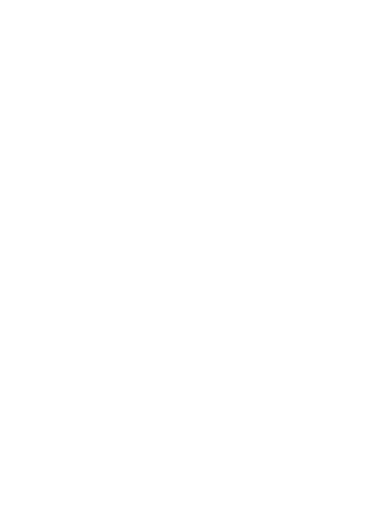
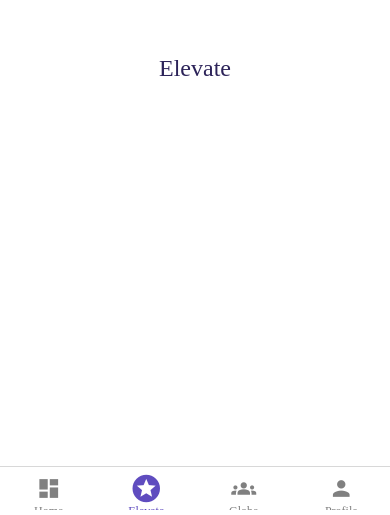
Before and after one commit to NextUEmpower/App-Starter, a React Native app: screen /Elevate in a window 390 px wide. Before the commit this address had no page. Shown: the part 329-844 px from the top of the page. Built offline with nearby package versions, Linux system fonts and the light colour scheme.

Commit message:
Tab navigation implemented

```diff
--- a/App.tsx
+++ b/App.tsx
@@ -5,6 +5,7 @@
 import Colors from './App/Utils/Colors';
 import { Provider } from 'react-redux';
 import store from './App/Store/store';
+import TabNavigation from './App/Navigation/TabNavigation';
 
 const App = () => {
   return (
@@ -14,7 +15,7 @@
           backgroundColor={Colors.WHITE}
           barStyle="dark-content"
         />
-        <AppNavigation />
+        <TabNavigation />
       </GestureHandlerRootView>
     </Provider>
   );
--- /dev/null
+++ b/App/Navigation/TabNavigation.tsx
@@ -0,0 +1,69 @@
+import React from 'react';
+import { createBottomTabNavigator } from '@react-navigation/bottom-tabs';
+import Icon from 'react-native-vector-icons/MaterialIcons';
+import Colors from '../Utils/Colors';
+import Home from '../Screens/Home/Home';
+import Profile from '../Screens/Profile/Profile';
+import Globe from '../Screens/Globe/Globe';
+import Elevate from '../Screens/Elevate/Elevate';
+import { NavigationContainer } from '@react-navigation/native';
+import { StyleSheet } from 'react-native';
+import { hp } from '../Utils/ResponsiveHelpers';
+
+const Tab = createBottomTabNavigator();
+
+const TabNavigation = () => {
+  return (
+    <NavigationContainer>
+      <Tab.Navigator
+        screenOptions={({ route }) => ({
+          tabBarIcon: ({ focused, color, size }) => {
+            let iconName = '';
+            let iconSize = focused ? size + 8 : size;
+
+            if (route.name === 'Home') {
+              iconName = 'dashboard';
+            } else if (route.name === 'Elevate') {
+              iconName = 'stars';
+            } else if (route.name === 'Globe') {
+              iconName = 'groups';
+            } else if (route.name === 'Profile') {
+              iconName = 'person';
+            }
+
+            return <Icon name={iconName} size={iconSize} color={color} style={styles.icon} />;
+          },
+          tabBarActiveTintColor: Colors.PRIMARY_LIGHT,
+          tabBarInactiveTintColor: Colors.GRAY,
+          tabBarStyle: [styles.tabBarStyle],
+          tabBarLabelStyle: {
+            fontSize: 12,
+            fontFamily: 'Lexend-Medium',
+            marginTop: 4,
+          },
+          headerShown: false,
+        })}
+      >
+        <Tab.Screen name="Home" component={Home} />
+        <Tab.Screen name="Elevate" component={Elevate} />
+        <Tab.Screen name="Globe" component={Globe} />
+        <Tab.Screen name="Profile" component={Profile} />
+      </Tab.Navigator>
+    </NavigationContainer>
+  );
+};
+
+const styles = StyleSheet.create({
+  tabBarStyle: {
+    backgroundColor: Colors.WHITE,
+    borderTopWidth: 1,
+    borderTopColor: Colors.LIGHT_GRAY,
+    elevation: 5,
+    paddingVertical: hp(2),
+  },
+  icon: {
+    marginBottom: -4,
+  },
+});
+
+export default TabNavigation;
--- /dev/null
+++ b/App/Screens/Elevate/Elevate.tsx
@@ -0,0 +1,26 @@
+import React from 'react';
+import { View, Text, StyleSheet } from 'react-native';
+import Fonts from '../../Utils/Fonts';
+import Colors from '../../Utils/Colors';
+
+export default function Elevate() {
+  return (
+    <View style={styles.container}>
+      <Text style={styles.title}>Elevate</Text>
+    </View>
+  );
+}
+
+const styles = StyleSheet.create({
+  container: {
+    flex: 1,
+    justifyContent: 'center',
+    alignItems: 'center',
+    backgroundColor: Colors.WHITE,
+  },
+  title: {
+    fontFamily: Fonts.LEXEND_BOLD,
+    fontSize: 24,
+    color: Colors.PRIMARY_DARK,
+  },
+});
--- /dev/null
+++ b/App/Screens/Globe/Globe.tsx
@@ -0,0 +1,26 @@
+import React from 'react';
+import { View, Text, StyleSheet } from 'react-native';
+import Fonts from '../../Utils/Fonts';
+import Colors from '../../Utils/Colors';
+
+export default function Globe() {
+  return (
+    <View style={styles.container}>
+      <Text style={styles.title}>Globe</Text>
+    </View>
+  );
+}
+
+const styles = StyleSheet.create({
+  container: {
+    flex: 1,
+    justifyContent: 'center',
+    alignItems: 'center',
+    backgroundColor: Colors.WHITE,
+  },
+  title: {
+    fontFamily: Fonts.LEXEND_BOLD,
+    fontSize: 24,
+    color: Colors.PRIMARY_DARK,
+  },
+});
--- /dev/null
+++ b/App/Screens/Home/Home.tsx
@@ -0,0 +1,26 @@
+import React from 'react';
+import { View, Text, StyleSheet } from 'react-native';
+import Fonts from '../../Utils/Fonts';
+import Colors from '../../Utils/Colors';
+
+export default function Home() {
+  return (
+    <View style={styles.container}>
+      <Text style={styles.title}>Home</Text>
+    </View>
+  );
+}
+
+const styles = StyleSheet.create({
+  container: {
+    flex: 1,
+    justifyContent: 'center',
+    alignItems: 'center',
+    backgroundColor: Colors.WHITE,
+  },
+  title: {
+    fontFamily: Fonts.LEXEND_BOLD,
+    fontSize: 24,
+    color: Colors.PRIMARY_DARK,
+  },
+});
--- /dev/null
+++ b/App/Screens/Profile/Profile.tsx
@@ -0,0 +1,26 @@
+import React from 'react';
+import { View, Text, StyleSheet } from 'react-native';
+import Fonts from '../../Utils/Fonts';
+import Colors from '../../Utils/Colors';
+
+export default function Profile() {
+  return (
+    <View style={styles.container}>
+      <Text style={styles.title}>Profile</Text>
+    </View>
+  );
+}
+
+const styles = StyleSheet.create({
+  container: {
+    flex: 1,
+    justifyContent: 'center',
+    alignItems: 'center',
+    backgroundColor: Colors.WHITE,
+  },
+  title: {
+    fontFamily: Fonts.LEXEND_BOLD,
+    fontSize: 24,
+    color: Colors.PRIMARY_DARK,
+  },
+});
--- a/package.json
+++ b/package.json
@@ -10,6 +10,7 @@
     "test": "jest"
   },
   "dependencies": {
+    "@react-navigation/bottom-tabs": "^7.3.2",
     "@react-navigation/native": "^7.0.15",
     "@react-navigation/stack": "^7.1.2",
     "@reduxjs/toolkit": "^2.6.1",
```
Also changed, not shown: App/Screens/Settings/Settings.tsx (added, +10 -0 lines), 1 other file (tests, documents, lock files or other folders).
